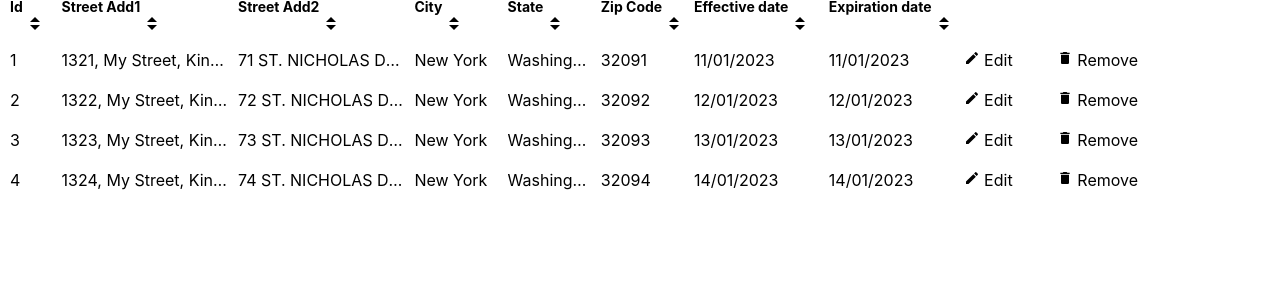
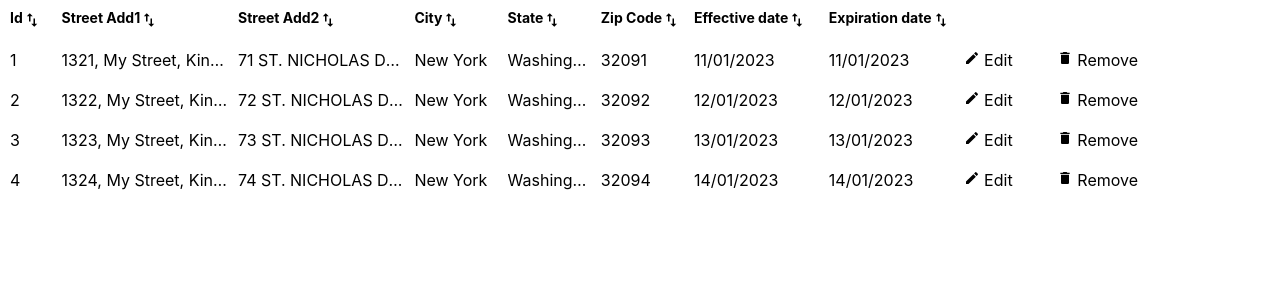
Before and after one commit to sumitbhalekar/virtualized-table, a React (Create React App) app: page / in a window 1280 px wide. Shown: the top 300 px of the page. Built offline with nearby package versions, Linux system fonts and the light colour scheme.

Commit message:
icon added for the sort

```diff
--- a/src/App.js
+++ b/src/App.js
@@ -1,5 +1,4 @@
-import { ArrowDropDown } from "@mui/icons-material";
-import ArrowDropUpIcon from "@mui/icons-material/ArrowDropUp";
+import SwapVertIcon from "@mui/icons-material/SwapVert";
 import ImportExportIcon from "@mui/icons-material/Delete";
 import EditIcon from "@mui/icons-material/Edit";
 import * as React from "react";
@@ -94,8 +93,9 @@ function App() {
   const ColumnFilterContainer = (props) => {
     const { label, dataKey } = props;
     return (
+      <div style={{ display: "inline-flex" }}>
+        {label}
         <div
-        style={{ display: "inline-flex" }}
           onClick={() => {
             setSortByValue(dataKey);
             setSortByDirection(
@@ -105,10 +105,7 @@ function App() {
             );
           }}
         >
-        {label}
-        <div style={{ width: 10 }}>
-          <ArrowDropUpIcon style={{ marginBottom: -20 }} />
-          <ArrowDropDown />
+          <SwapVertIcon style={{ fontSize: 18, marginTop: 2 }} />
         </div>
       </div>
     );
```
Lines whose indentation alone changed are shown as unchanged.
